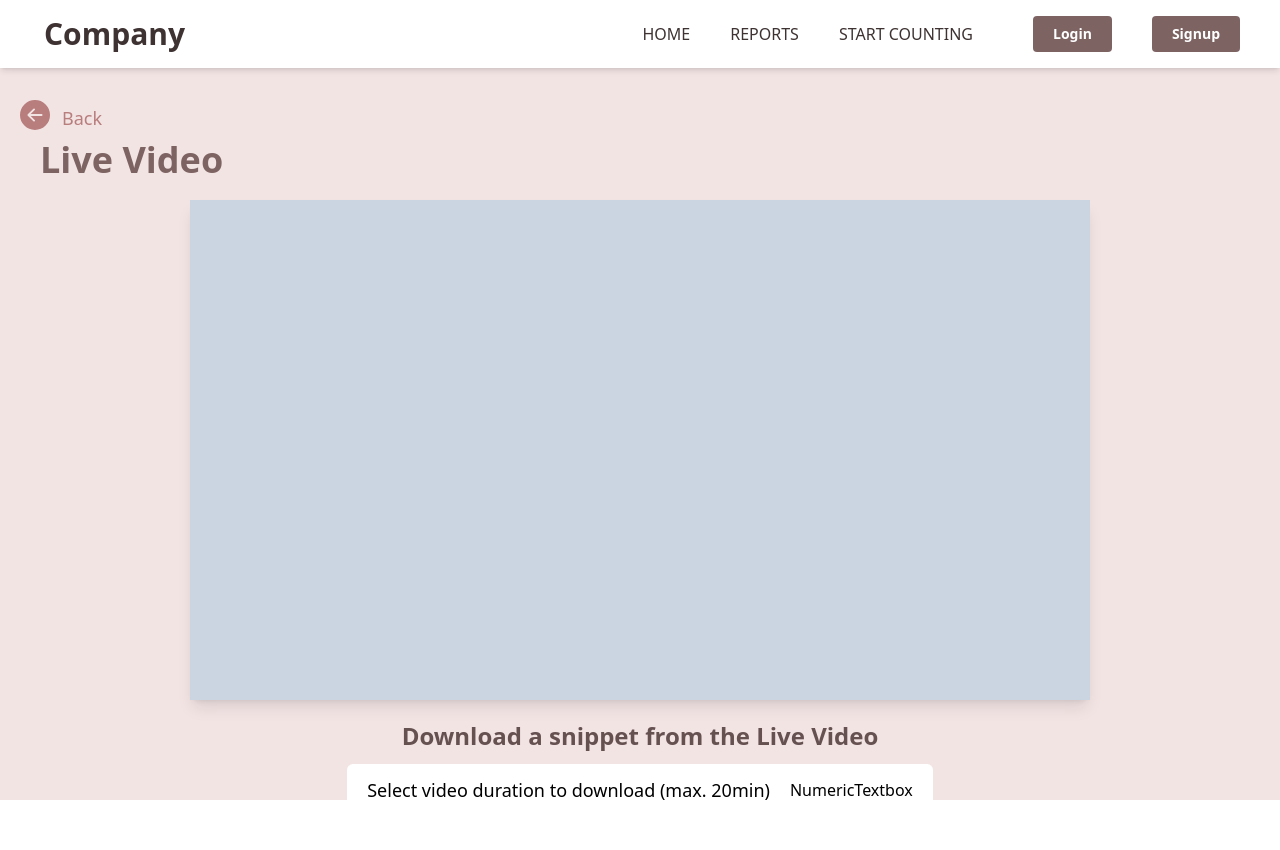
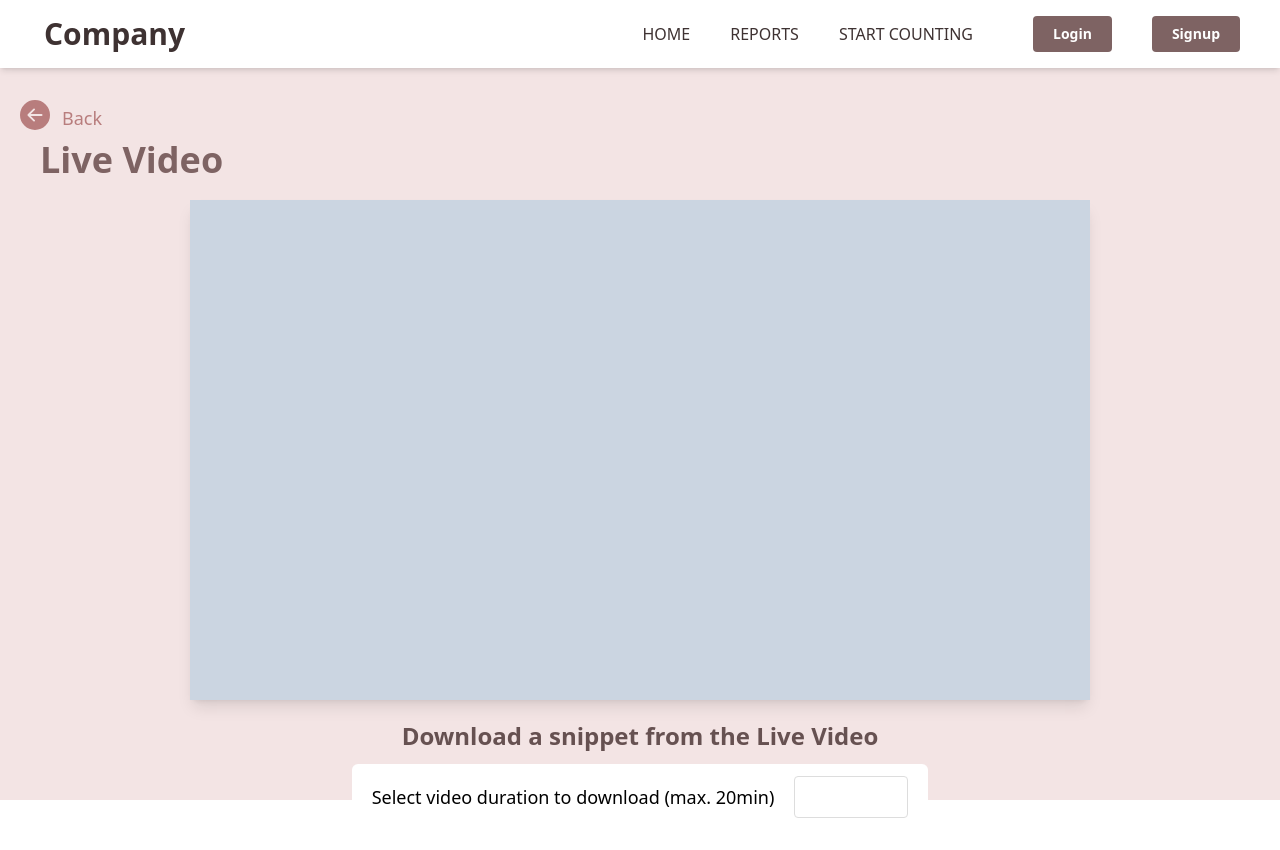
Before and after one commit to AnjaleeNeelika/Hand_Gesture_Detection_System, a React (Vite) app in the folder frontend/: page /live-video in a window 1280 px wide. Built offline with nearby package versions, Linux system fonts and the light colour scheme.

Commit message:
Adding numeric input in Live Video page

```diff
--- a/frontend/src/assets/components/NumericTextbox.jsx
+++ /dev/null
@@ -1,9 +0,0 @@
-import React from 'react'
-
-const NumericTextbox = (props) => {
-    return (
-        <div>NumericTextbox</div>
-    )
-}
-
-export default NumericTextbox
--- a/frontend/src/pages/LiveVideo.jsx
+++ b/frontend/src/pages/LiveVideo.jsx
@@ -2,7 +2,6 @@ import React from 'react';
 import { BsFillArrowLeftCircleFill } from 'react-icons/bs';
 import InputText from '../assets/components/InputText';
 import { Link } from 'react-router-dom';
-import NumericTextbox from '../assets/components/NumericTextbox';
 
 const LiveVideo = () => {
     return (
@@ -33,7 +32,7 @@ const LiveVideo = () => {
                         <div className='bg-white py-3 px-5 flex justify-center items-center gap-5 mt-3 rounded-md'>
                             <span className='text-lg'>Select video duration to download (max. 20min)</span>
                             {/* add a numeric textbox */}
-                            <NumericTextbox />
+                            <input type="number" name="" id="" min="1" max="20" className='border border-[#ddd] focus:border-[#ca9a9a] outline-none px-4 py-2 rounded' />
                         </div>
                     </div>
                 </div>
```
